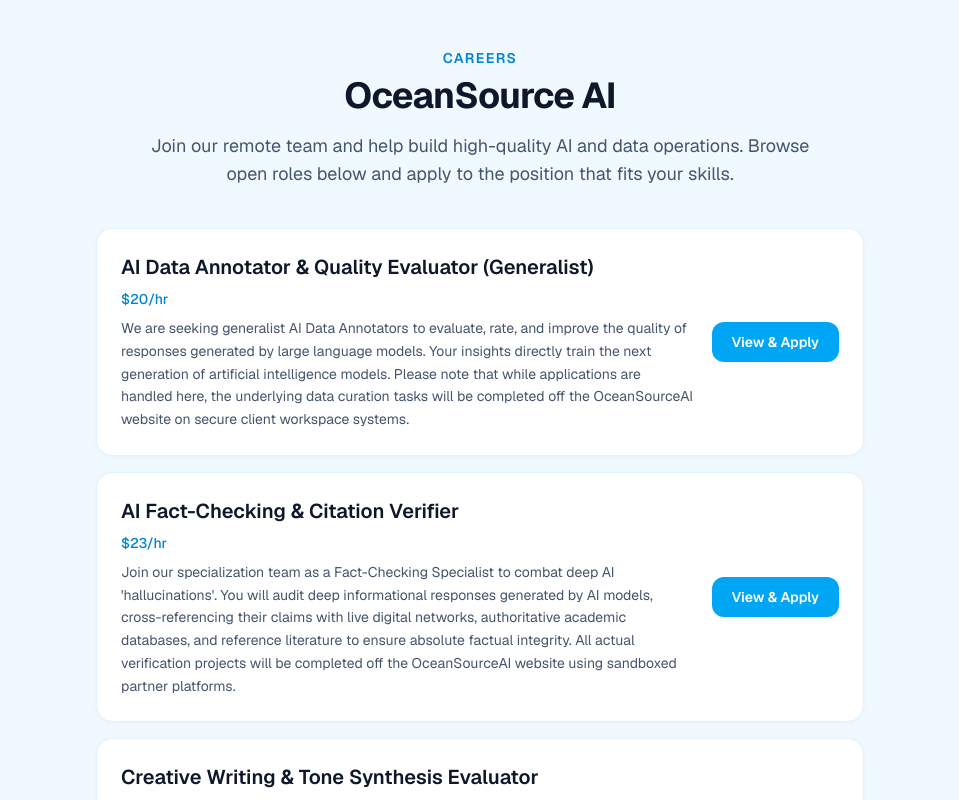
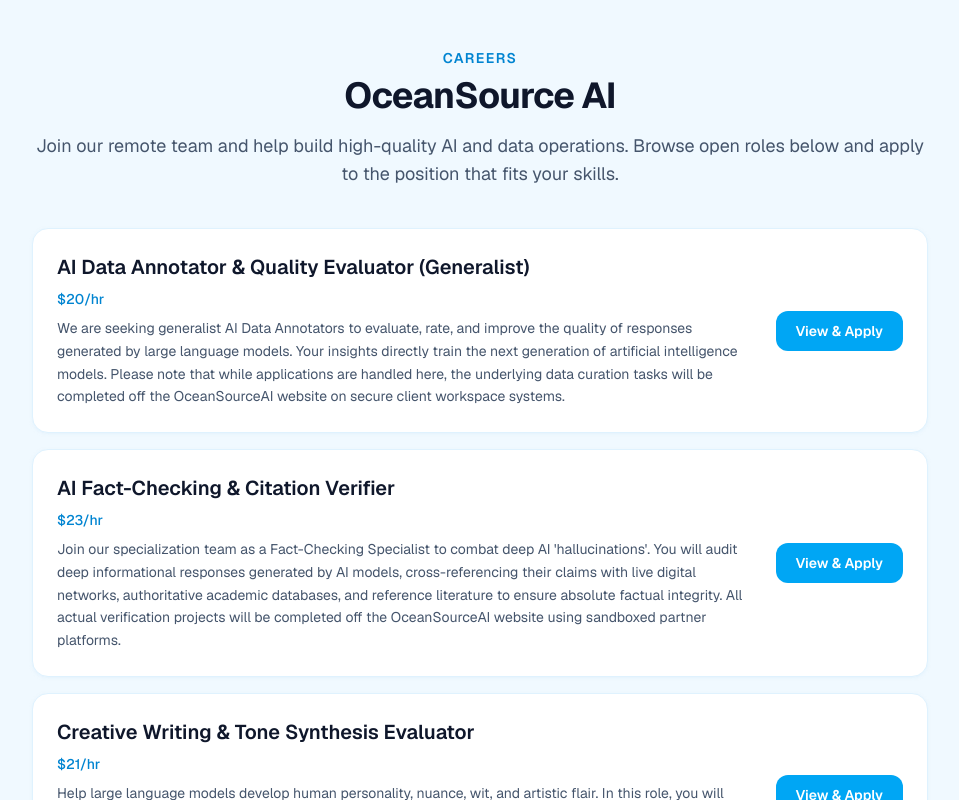
Before and after one commit to delgadoruby148-del/job-form, a Next.js app: page / in a window 1280 px wide. Shown: the top 800 px of the page, without its empty margins (160-1119 px from the left). Built offline with nearby package versions, Linux system fonts and the light colour scheme.

Commit message:
adjusted layout to strict 15 percent side margins

```diff
--- a/src/app/jobs/[jobId]/page.js
+++ b/src/app/jobs/[jobId]/page.js
@@ -158,8 +158,8 @@
 
   if (!job) {
     return (
-      <div className="flex flex-1 items-center justify-center bg-sky-50 px-4 py-12">
-        <main className="w-full max-w-lg text-center">
+      <div className="flex flex-1 flex-col bg-sky-50 w-full px-[15%] py-12">
+        <main className="w-full text-center">
           <h1 className="text-2xl font-bold text-slate-900">Job not found</h1>
           <p className="mt-3 text-slate-600">This role may no longer be available.</p>
           <Link
@@ -235,8 +235,8 @@
   }
 
   return (
-    <div className="flex flex-1 items-center justify-center bg-sky-50 px-4 py-12">
-      <main className="w-full max-w-2xl">
+    <div className="flex flex-1 flex-col bg-sky-50 w-full px-[15%] py-12">
+      <main className="w-full">
         <div className="mb-8">
           <Link
             href="/"
--- a/src/app/page.js
+++ b/src/app/page.js
@@ -5,8 +5,8 @@
   const openRoles = Object.entries(jobsList).map(([id, job]) => ({ id, ...job }));
 
   return (
-    <div className="flex flex-1 items-center justify-center bg-sky-50 px-4 py-12">
-      <main className="w-full max-w-3xl">
+    <div className="flex flex-1 flex-col bg-sky-50 w-full px-[15%] py-12">
+      <main className="w-full">
         <div className="mb-10 text-center">
           <p className="text-sm font-semibold uppercase tracking-widest text-sky-600">
             Careers
@@ -14,7 +14,7 @@
           <h1 className="mt-2 text-4xl font-bold tracking-tight text-slate-900">
             OceanSource AI
           </h1>
-          <p className="mx-auto mt-4 max-w-2xl text-lg text-slate-600">
+          <p className="mt-4 text-lg text-slate-600">
             Join our remote team and help build high-quality AI and data operations. Browse open
             roles below and apply to the position that fits your skills.
           </p>
```
